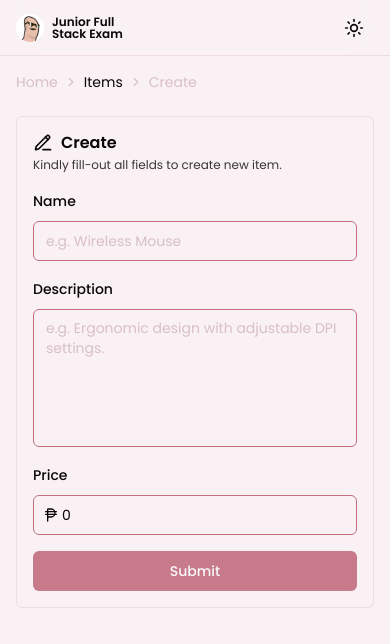
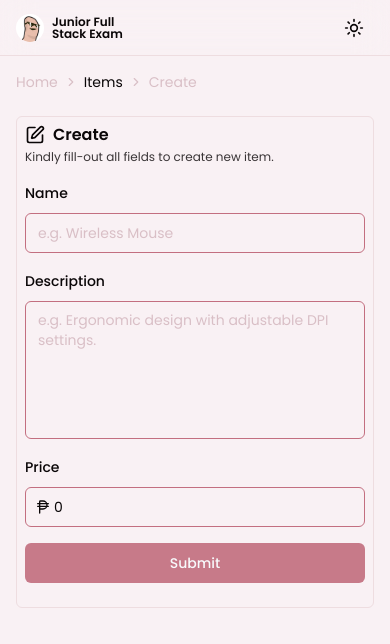
Before and after one commit to Fingertips18/junior-fullstack-exam, a Next.js app in the folder frontend/: page /create-item in a window 390 px wide. Shown: the top 644 px of the page. Built offline with nearby package versions, Linux system fonts and the light colour scheme.

Commit message:
Frontend: Create loading page for item details

```diff
--- a/frontend/app/(root)/create-item/page.tsx
+++ b/frontend/app/(root)/create-item/page.tsx
@@ -1,17 +1,17 @@
-import { PencilLine } from "lucide-react";
+import { SquarePen } from "lucide-react";
 
 import { CreateBreadcrumb } from "./_components/create-breadcrumb";
 import { ItemForm } from "./_components/item-form";
 
 export default function CreateItemPage() {
   return (
-    <section className="max-w-screen-lg mx-auto h-full p-4 md:p-6 lg:px-0 lg:py-8 space-y-6">
+    <section className="max-w-screen-lg mx-auto p-4 md:p-6 lg:px-0 lg:py-8 space-y-6">
       <CreateBreadcrumb />
 
-      <div className="p-4 border rounded-md">
+      <div className="p-2 lg:p-4 border rounded-md">
         <div className="space-y-1 leading-none">
           <div className="flex items-center gap-x-2 lg:gap-x-4">
-            <PencilLine className="w-5 h-5 min-w-5 min-h-5 lg:w-8 lg:h-8" />
+            <SquarePen className="w-5 h-5 min-w-5 min-h-5 lg:w-7 lg:h-7" />
             <h6 className="lg:text-2xl font-semibold lg:font-bold">Create</h6>
           </div>
           <p className="text-foreground/80 text-xs lg:text-sm">
@@ -19,7 +19,7 @@ export default function CreateItemPage() {
           </p>
         </div>
 
-        <div className="lg:container mx-auto pt-4 lg:pt-10">
+        <div className="lg:container mx-auto pt-4 lg:pt-6 mb-4">
           <ItemForm />
         </div>
       </div>
--- /dev/null
+++ b/frontend/app/(root)/item/[id]/loading.tsx
@@ -0,0 +1,20 @@
+import { Skeleton } from "@/components/shadcn/skeleton";
+
+export default function ItemLoading() {
+  return (
+    <section className="max-w-screen-lg mx-auto p-4 md:p-6 lg:px-0 lg:py-8 space-y-6">
+      <Skeleton className="w-[224px] lg:w-[284px] h-7" />
+      <div className="mt-4 space-y-2">
+        <div className="flex-between gap-x-6">
+          <Skeleton className="w-[256px] h-10" />
+          <div className="flex-end gap-x-2">
+            <Skeleton className="w-10 min-w-10 lg:w-24 h-10" />
+            <Skeleton className="w-10 min-w-10 lg:w-28 h-10" />
+          </div>
+        </div>
+        <Skeleton className="w-full lg:w-[356px] h-6" />
+        <Skeleton className="w-[92px] h-7 rounded-full" />
+      </div>
+    </section>
+  );
+}
--- a/frontend/app/(root)/item/[id]/page.tsx
+++ b/frontend/app/(root)/item/[id]/page.tsx
@@ -7,6 +7,7 @@ import { Badge } from "@/components/shadcn/badge";
 import { ItemBreadcrumb } from "./_components/item-breadcrumb";
 import { DeleteItem } from "./_components/delete-item";
 import { UpdateItem } from "./_components/update-item";
+import { Skeleton } from "@/components/shadcn/skeleton";
 
 interface ItemPageProps {
   params: {
@@ -27,7 +28,7 @@ export default async function ItemPage({ params }: ItemPageProps) {
   }).format(item.price);
 
   return (
-    <section className="max-w-screen-lg mx-auto h-full p-4 md:p-6 lg:px-0 lg:py-8 space-y-6">
+    <section className="max-w-screen-lg mx-auto p-4 md:p-6 lg:px-0 lg:py-8 space-y-6">
       <ItemBreadcrumb item={item} />
 
       <div className="mt-4 space-y-2">
```
